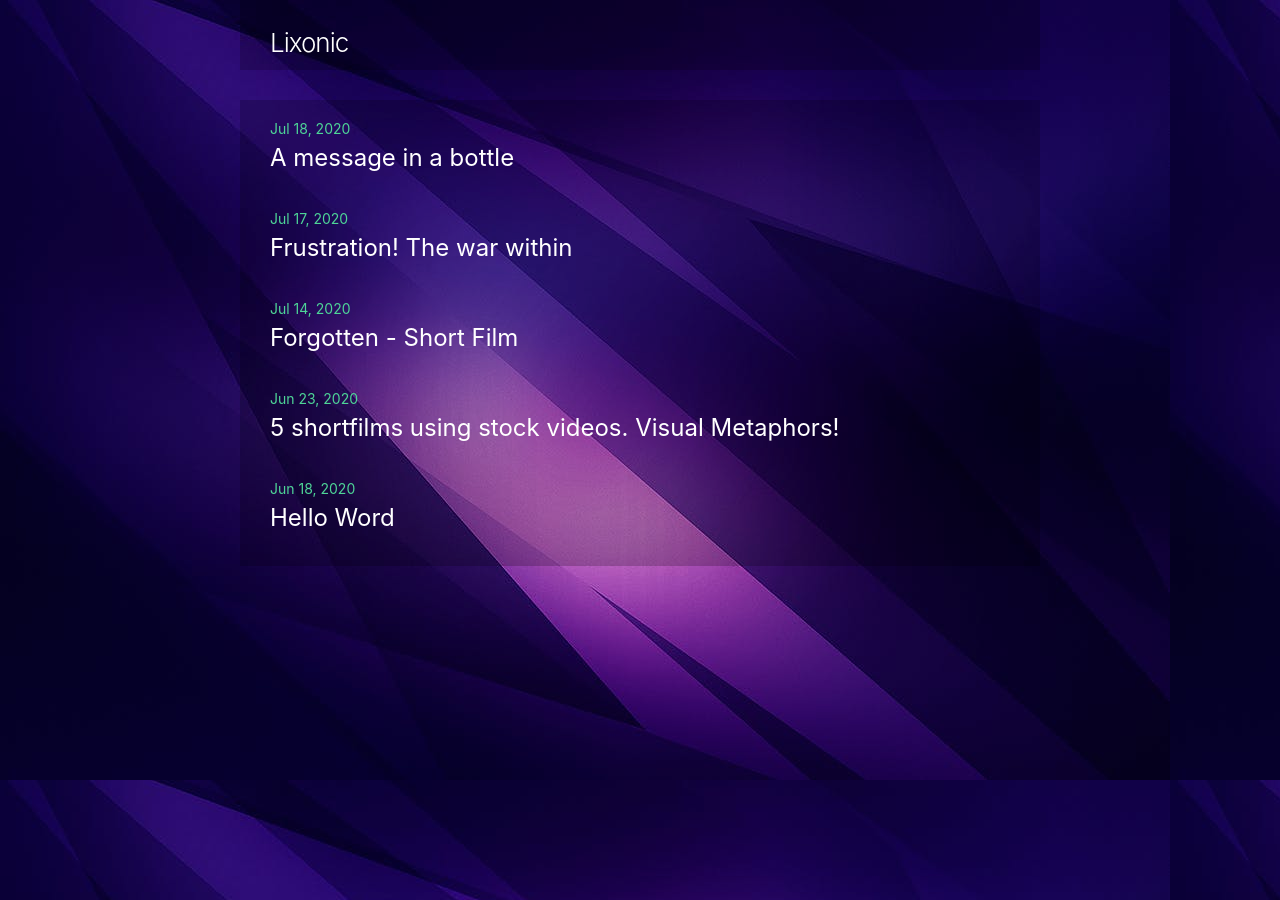
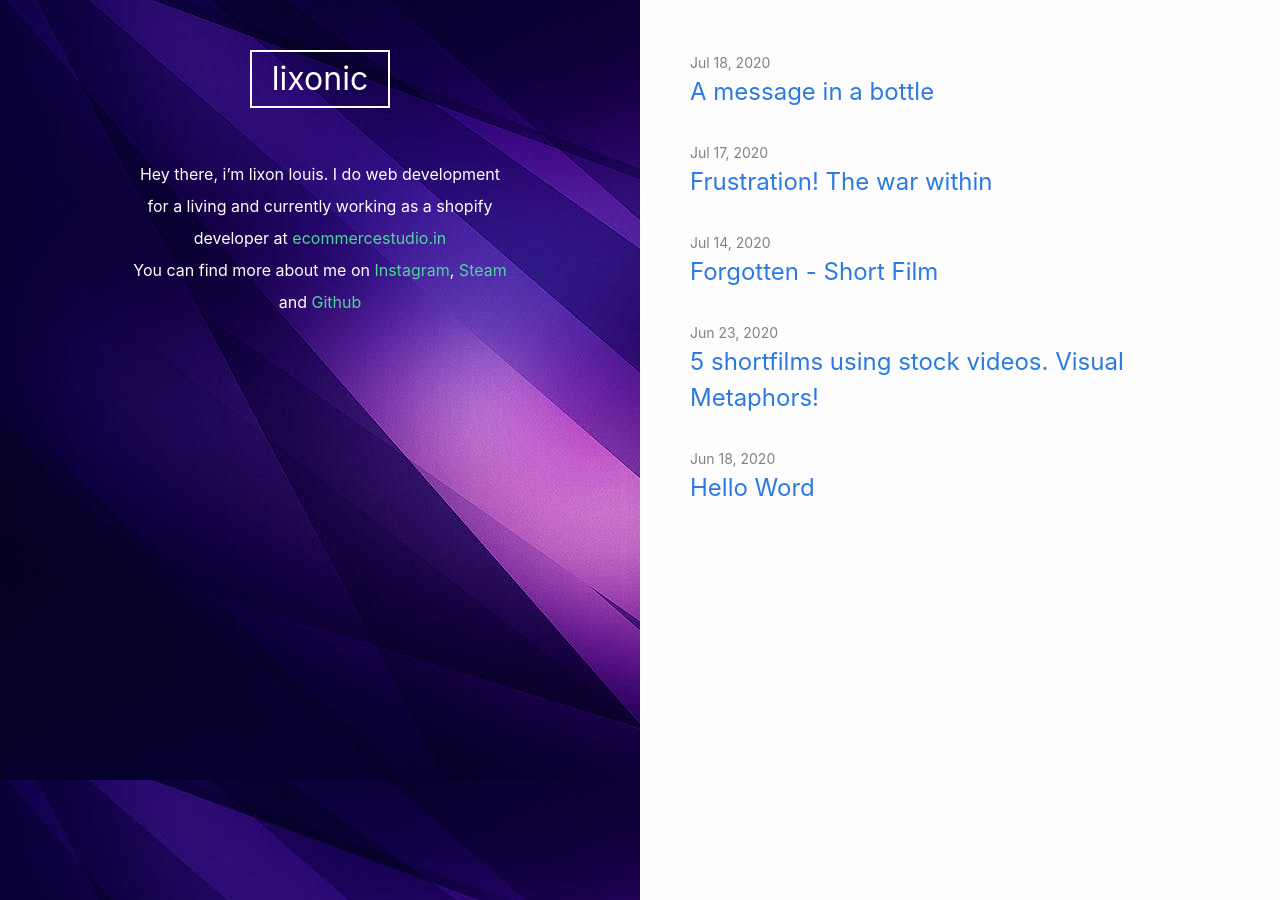
Before and after one commit to lixonic/lixonic, a Jekyll site: the page built from index.markdown, in a window 1280 px wide. Built offline with Jekyll 4.4.1, drawn with Linux system fonts in a browser that asks for light colours.

Commit message:
update theme and content

```diff
--- a/_includes/header.html
+++ b/_includes/header.html
@@ -1,31 +1,15 @@
 <header class="site-header">
+  <div class="logo">
+    <h1><a href="/">lixonic</a></h1>
+  </div>
+  <p class="intro">
+    Hey there, i’m lixon louis. I do web development for a living and currently working as a  shopify developer at
+    <a href="https://ecommercestudio.in/" target="_blank">ecommercestudio.in</a>
+    <br/>
+    You can find more about me on <a href="https://www.instagram.com/lixonlouis/" target="_blank">Instagram</a>,
+    <a href="https://steamcommunity.com/id/Ydyar/" target="_blank">Steam</a>  and
+    <a href="https://github.com/lixonic" target="_blank">Github</a>
 
-  <div class="wrapper">
-    {%- assign default_paths = site.pages | map: "path" -%}
-    {%- assign page_paths = site.header_pages | default: default_paths -%}
-    {%- assign titles_size = site.pages | map: 'title' | join: '' | size -%}
-    <a class="site-title" rel="author" href="{{ "/" | relative_url }}">{{ site.title | escape }}</a>
+   </p>
 
-    {%- if titles_size > 0 -%}
-      <nav class="site-nav">
-        <input type="checkbox" id="nav-trigger" class="nav-trigger" />
-        <label for="nav-trigger">
-          <span class="menu-icon">
-            <svg viewBox="0 0 18 15" width="18px" height="15px">
-              <path d="M18,1.484c0,0.82-0.665,1.484-1.484,1.484H1.484C0.665,2.969,0,2.304,0,1.484l0,0C0,0.665,0.665,0,1.484,0 h15.032C17.335,0,18,0.665,18,1.484L18,1.484z M18,7.516C18,8.335,17.335,9,16.516,9H1.484C0.665,9,0,8.335,0,7.516l0,0 c0-0.82,0.665-1.484,1.484-1.484h15.032C17.335,6.031,18,6.696,18,7.516L18,7.516z M18,13.516C18,14.335,17.335,15,16.516,15H1.484 C0.665,15,0,14.335,0,13.516l0,0c0-0.82,0.665-1.483,1.484-1.483h15.032C17.335,12.031,18,12.695,18,13.516L18,13.516z"/>
-            </svg>
-          </span>
-        </label>
-
-        <div class="trigger">
-          {%- for path in page_paths -%}
-            {%- assign my_page = site.pages | where: "path", path | first -%}
-            {%- if my_page.title -%}
-            <a class="page-link" href="{{ my_page.url | relative_url }}">{{ my_page.title | escape }}</a>
-            {%- endif -%}
-          {%- endfor -%}
-        </div>
-      </nav>
-    {%- endif -%}
-  </div>
-</header>
+ </header>
--- a/_layouts/default.html
+++ b/_layouts/default.html
@@ -4,14 +4,15 @@
   {%- include head.html -%}
 
   <body>
+    <div class="one-half with-bg">
+      {%- include header.html -%}
+    </div>
+    <div class="one-half">
+      {{ content }}
+    </div>
 
-    {%- include header.html -%}
 
-    <main class="page-content" aria-label="Content">
-      <div class="wrapper">
-        {{ content }}
-      </div>
-    </main>
+
 
     {%- include footer.html -%}
 
--- a/_layouts/post.html
+++ b/_layouts/post.html
@@ -33,6 +33,6 @@ layout: default
   {%- if site.disqus.shortname -%}
     {%- include disqus_comments.html -%}
   {%- endif -%}
-
+  <a href="/"> &laquo; Back to Blog</a>
   <a class="u-url" href="{{ page.url | relative_url }}" hidden></a>
 </article>
--- a/assets/css/style.scss
+++ b/assets/css/style.scss
@@ -7,26 +7,69 @@
   "minima/initialize";
 
   body{
-    background: #eee url('/assets/bg.jpg');
-    color: #fff;
-    background-attachment: fixed;
 
-    .post-meta, a, .post-content a{
-      color: #4ed597
-    }
-    a.post-link{
-      color: #fff
-    }
+    flex-direction: column;
+
     .wrapper{
       background: rgba(0,0,0,.2);
       padding-top: 1rem;
+    }
+    .one-half{
+      padding: 20px;
+    }
+    .with-bg{
+      background: #eee url('/assets/bg.jpg');
+      background-attachment: fixed;
+       color: #fff;
+
+      a{
+        color: #4ed597;
+      }
+    }
+
+    .logo{
+      border: 2px solid #fff ;
+      display: table;
+      margin: auto;
+      padding: 0 20px;
+      h1{
+        margin: 0;
+        padding: 0;
+      }
+      a{
+        color: #fff;
+      }
+    }
+
+    p.intro{
+      max-width: 70%;
+      margin: 50px auto;
+      text-align: center;
     }
   }
 
   .site-header{
     border: 0;
 
-    .site-title{
-      color: #fff;
+    p{
+      line-height: 2;
+      margin: 50px 0;
+
+    }
+  }
+
+  @media (min-width:768px){
+
+     body{
+      flex-direction: row;
+
+      .one-half{
+        width: 50%;
+        padding: 50px;
+       }
+     }
+     header.site-header{
+      position: sticky;
+      top: 20px;
      }
   }
```
